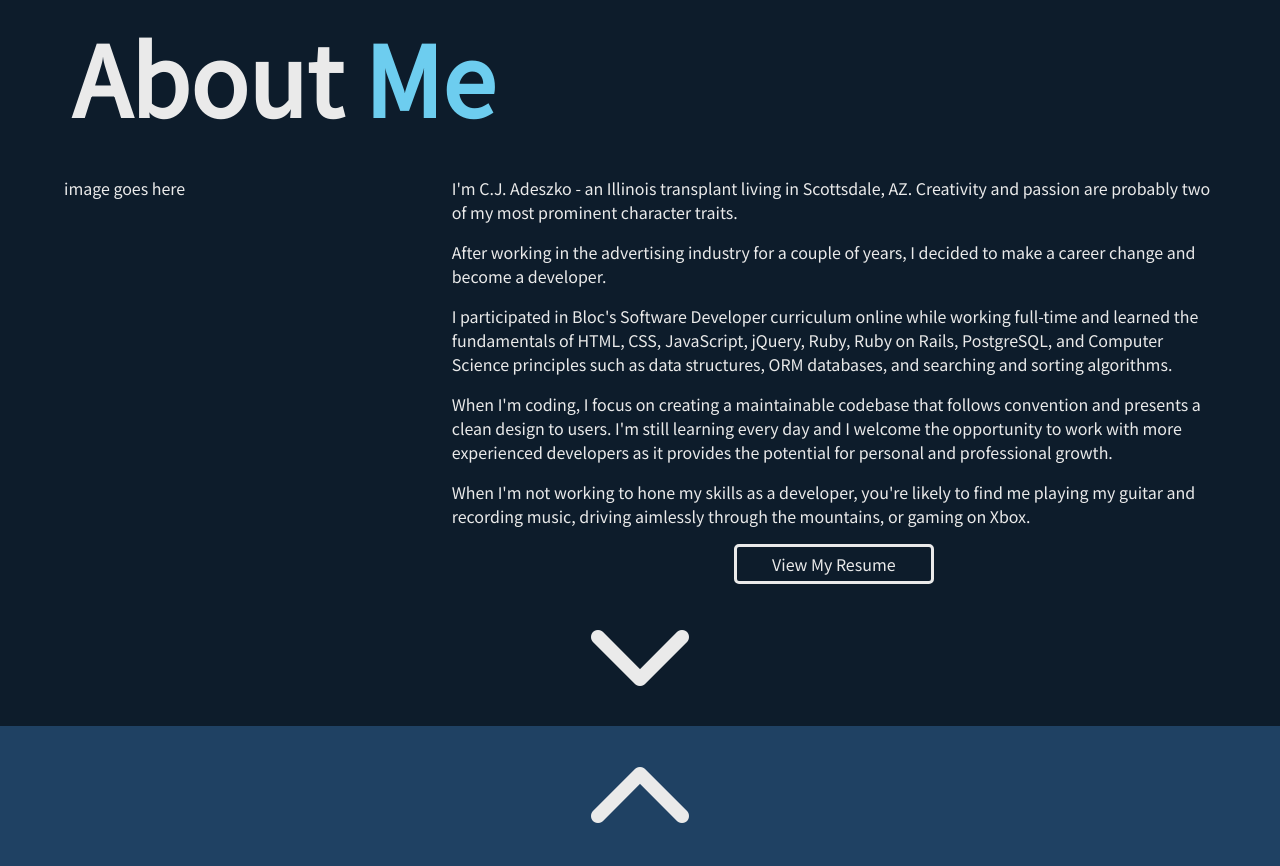
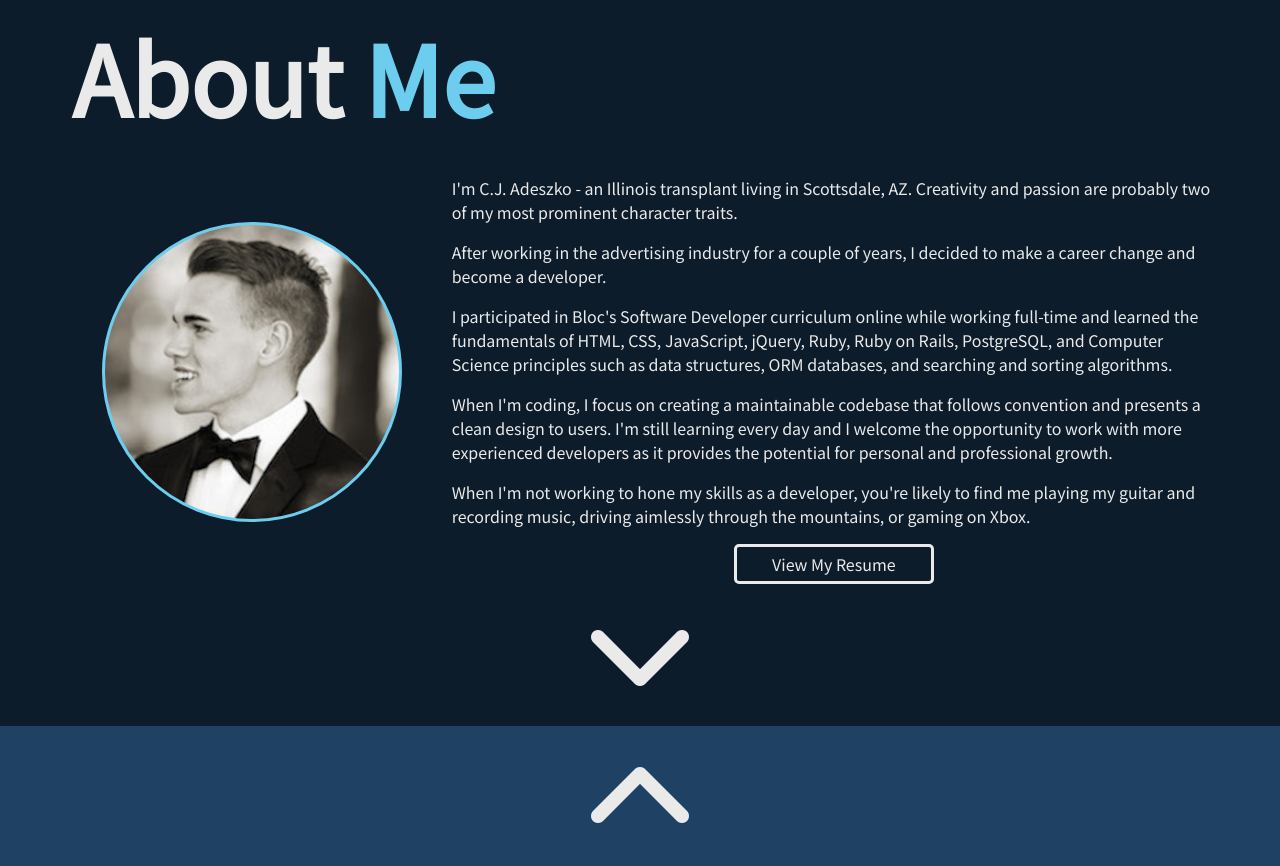
Before and after one commit to CJAdeszko/cjadeszko.github.io, a website: page index.html in a window 1280 px wide. Shown: the part 939-1805 px from the top of the page. Drawn offline with Linux system fonts and the light colour scheme.

Commit message:
Add about image

```diff
--- a/index.html
+++ b/index.html
@@ -44,7 +44,6 @@
       </div>
       <h1 class="lg-heading about-heading">About <span class="text-secondary">Me</span></h1>
       <div class="about-image">
-        <p>image goes here</p>
       </div>
       <div class="about-text">
         <p>
--- a/scss/_about.scss
+++ b/scss/_about.scss
@@ -16,6 +16,15 @@ section {
 
     .about-image {
       grid-area: about-image;
+      background-image: url("/img/portrait.jpg");
+      background-repeat: no-repeat;
+      background-position: center;
+      background-size: cover;
+      width: 300px;
+      height: 300px;
+      margin: auto;
+      border-radius: 50%;
+      border: $secondary-color 3px solid;
     }
 
     .about-text {
```
Also changed, not shown: css/main.css, img/portrait.JPG (added), img/portrait_small.JPG (added).
